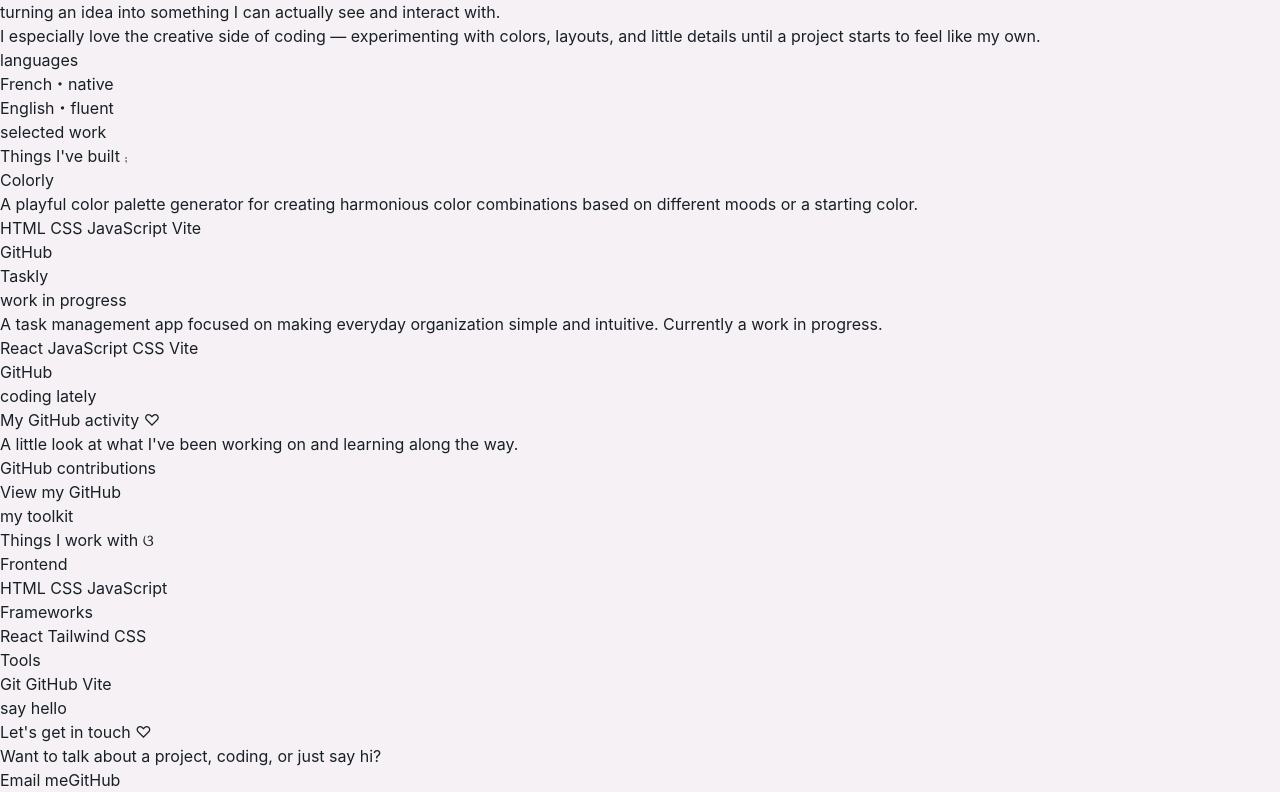
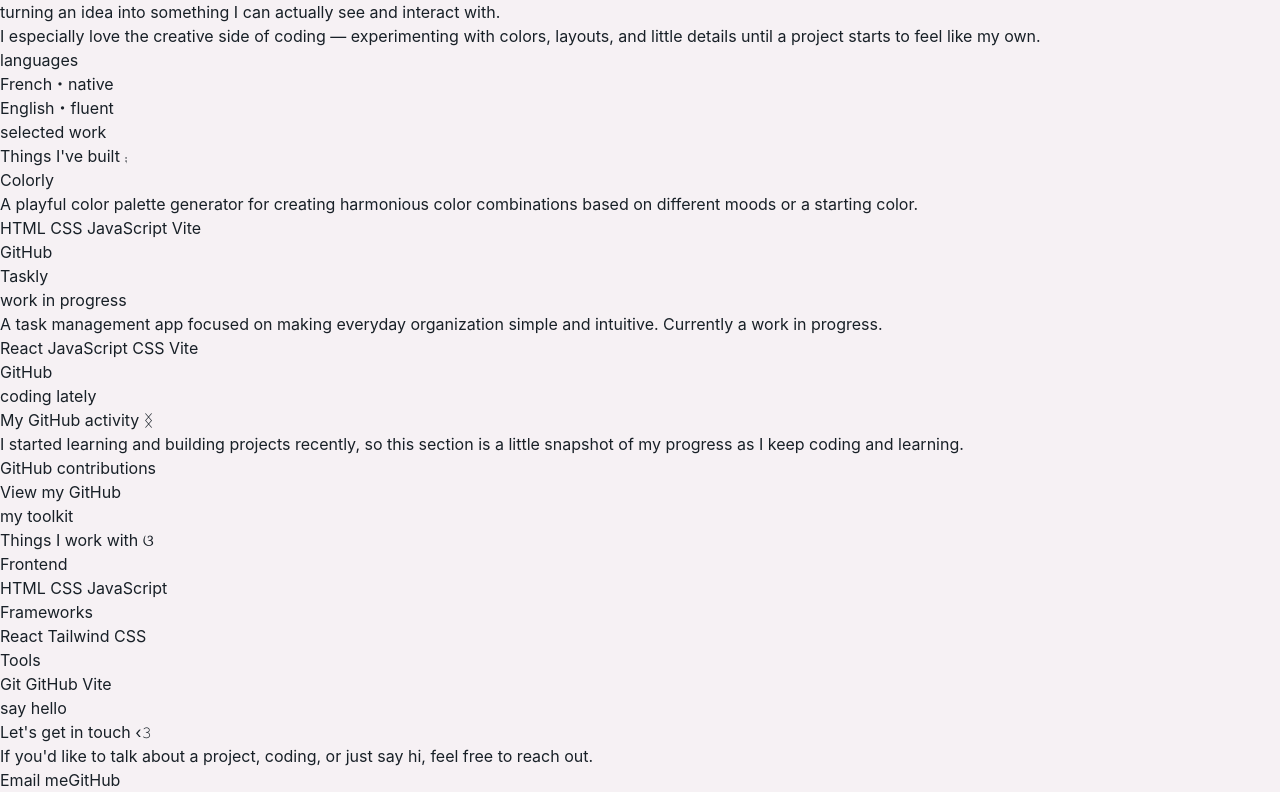
Before and after one commit to bldyonyx/Portfolio, a React app: page / in a window 1280 px wide. Shown: the part 788-1580 px from the top of the page. Built offline with nearby package versions, Linux system fonts and the light colour scheme; the HTML template or start-up script is replaced by a standard one.

Commit message:
content: finish github and contact sections

```diff
--- a/src/components/Contact.jsx
+++ b/src/components/Contact.jsx
@@ -3,10 +3,11 @@
     <section id="contact">
       <p>say hello</p>
 
-      <h2>Let's get in touch ♡</h2>
+      <h2>Let's get in touch ‹𝟹</h2>
 
       <p>
-        Want to talk about a project, coding, or just say hi?
+        If you'd like to talk about a project, coding, or just say hi,
+        feel free to reach out.
       </p>
 
       <div>
--- a/src/components/GithubSection.jsx
+++ b/src/components/GithubSection.jsx
@@ -3,14 +3,15 @@
     <section id="github">
       <p>coding lately</p>
 
-      <h2>My GitHub activity ♡</h2>
+      <h2>My GitHub activity ᛝ</h2>
 
       <p>
-        A little look at what I've been working on and learning along the way.
+        I started learning and building projects recently, so this section
+        is a little snapshot of my progress as I keep coding and learning.
       </p>
 
       <div>
-        {/* GitHub contribution graph will go here */}
+        {/* GitHub contribution graph will go here later :p */}
         <p>GitHub contributions</p>
       </div>
 
```
